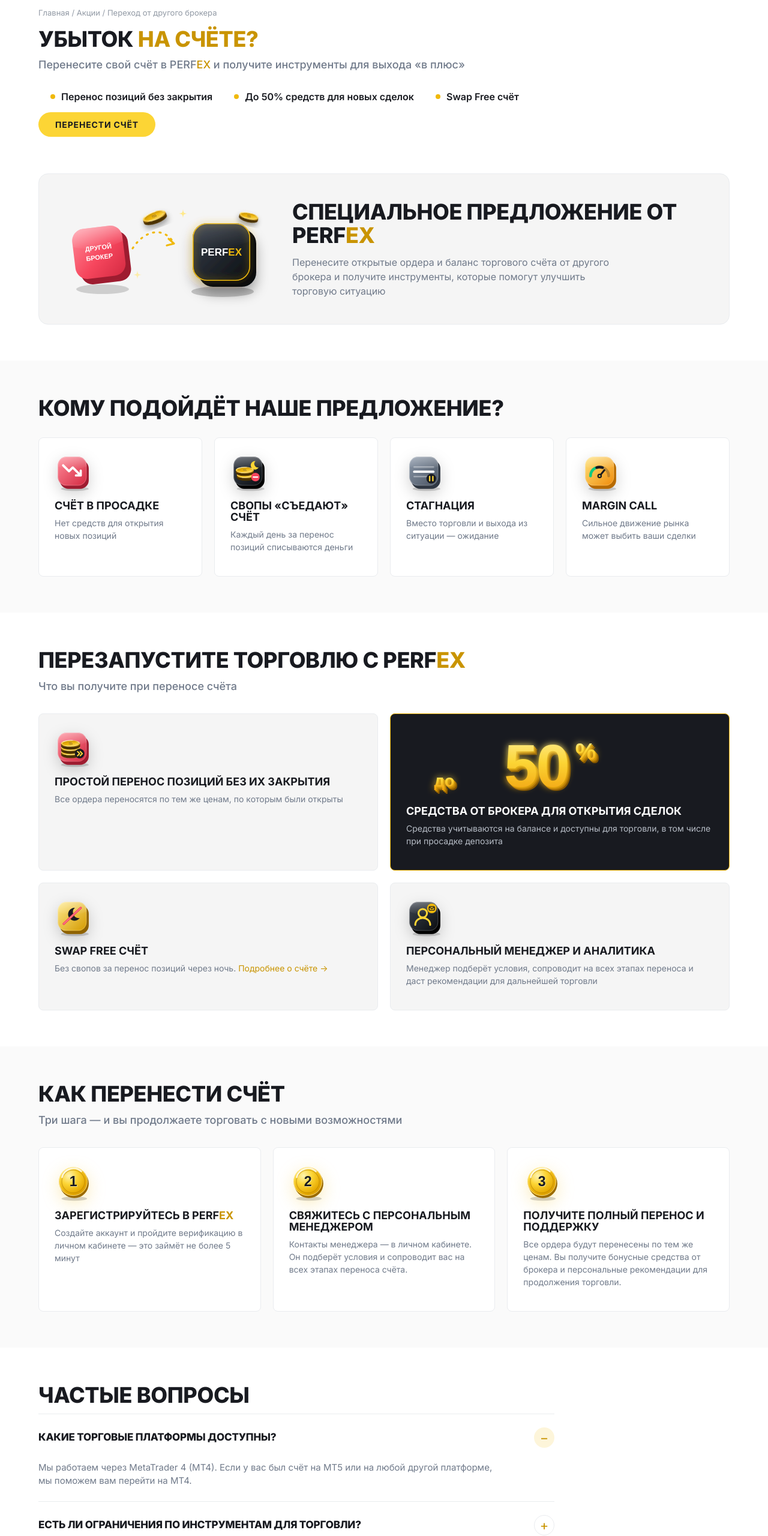
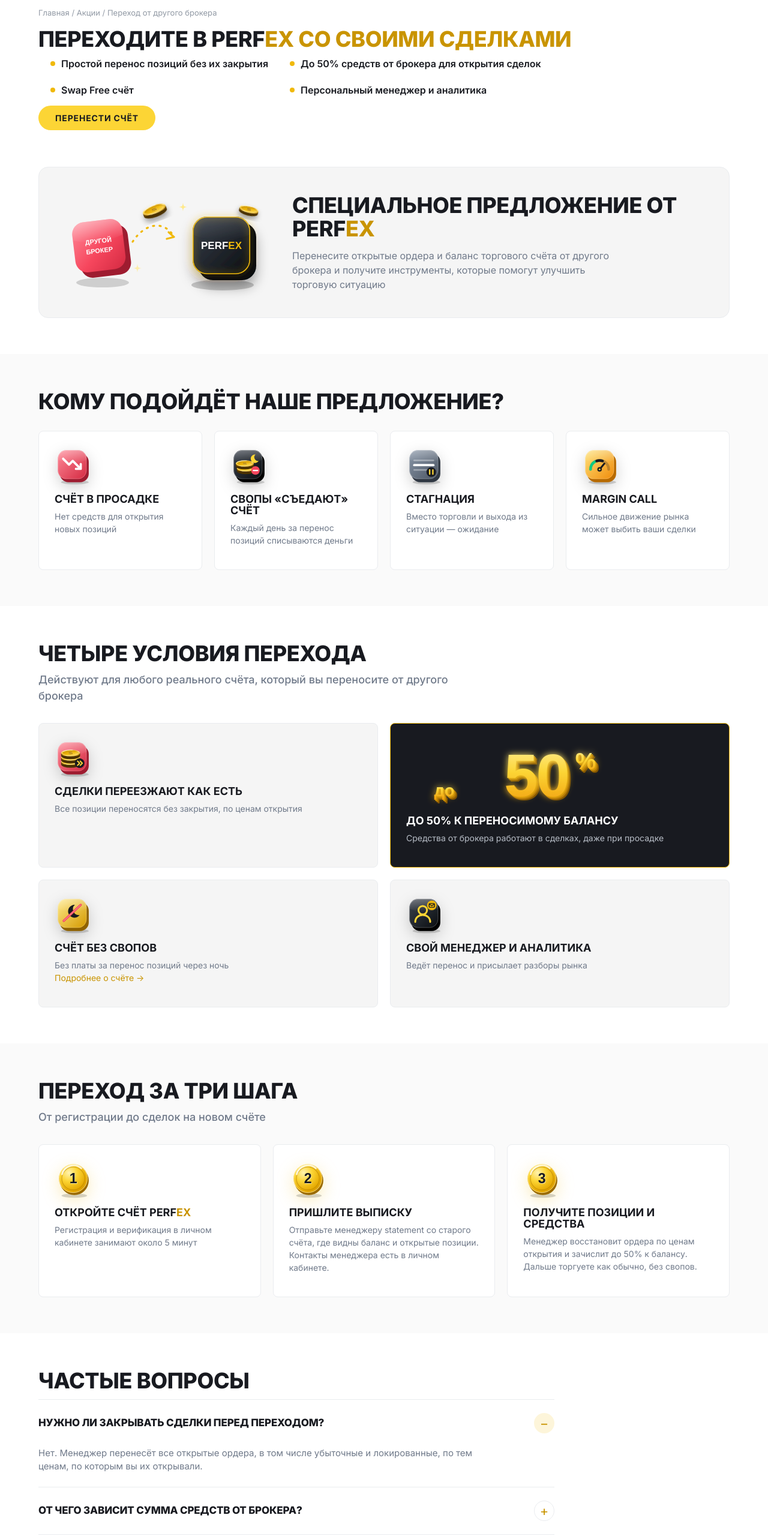
Before and after one commit to Dark13345/perfex, a plain HTML site: page transfer-account.html in a window 1280 px wide. Shown: the part 120-2680 px from the top of the page at 60% size. Drawn offline with Linux system fonts and the light colour scheme; a web font is replaced by a local one.

Commit message:
Переход от брокера: тексты как у v2; Forex: 4 валютные пары
Co-Authored-By: Claude Opus 5.5 <noreply@anthropic.com>

```diff
--- a/transfer-account.html
+++ b/transfer-account.html
@@ -85,6 +85,8 @@
 .tr-num3d { display: block; width: 330px; max-width: 100%; height: auto; overflow: visible; margin: 0 0 10px -6px; }
 .tr-offer { grid-template-columns: minmax(0, 330px) 1fr; }
 @media (max-width: 900px) { .tr-offer { grid-template-columns: 1fr; } }
+.tr-points2 { display: grid; grid-template-columns: repeat(2, max-content); }
+@media (max-width: 700px) { .tr-points2 { grid-template-columns: 1fr; } }
 </style>
 <svg width="0" height="0" style="position:absolute" aria-hidden="true">
 <defs>
@@ -126,12 +128,12 @@
 <section class="page" style="padding-bottom: 30px;">
 <div class="wrap">
 <div class="crumbs"><a href="index.html">Главная</a> / <a href="promos.html">Акции</a> / Переход от другого брокера</div>
-<h1>Убыток <span class="hl">на счёте?</span></h1>
-<p class="lead">Перенесите свой счёт в PERF<span class="ex">EX</span> и получите инструменты для выхода «в плюс»</p>
-<ul class="cb-points">
-<li>Перенос позиций без закрытия</li>
-<li>До 50% средств для новых сделок</li>
+<h1>Переходите в PERF<span class="ex">EX</span> <span class="hl">со&nbsp;своими сделками</span></h1>
+<ul class="cb-points tr-points2">
+<li>Простой перенос позиций без их закрытия</li>
+<li>До 50% средств от брокера для открытия сделок</li>
 <li>Swap Free счёт</li>
+<li>Персональный менеджер и аналитика</li>
 </ul>
 <p style="margin: 10px 0 20px;"><a href="#" class="cta">Перенести счёт</a></p>
 </div>
@@ -237,8 +239,8 @@
 
 <section>
 <div class="wrap">
-<h2>Перезапустите торговлю с PERF<span class="ex">EX</span></h2>
-<p class="lead">Что вы получите при переносе счёта</p>
+<h2>Четыре условия перехода</h2>
+<p class="lead">Действуют для любого реального счёта, который вы переносите от другого брокера</p>
 <div class="grid cols-2">
 <div class="card">
 <svg class="t2-ico3d" viewBox="0 0 72 72" width="64" height="64" aria-hidden="true">
@@ -250,8 +252,8 @@
 <rect x="6.5" y="6.5" width="53" height="53" rx="15.5" fill="none" stroke="#fff" stroke-opacity=".25"/>
 <g transform="translate(30 42) scale(.44)"><use href="#t2coin"/></g><g transform="translate(30 34) scale(.44)"><use href="#t2coin"/></g><g transform="translate(30 26) scale(.44)"><use href="#t2coin"/></g><circle cx="47" cy="45" r="9" fill="#181A20"/><path d="M43 41l4 4-4 4M48 41l4 4-4 4" fill="none" stroke="#FCD535" stroke-width="2.2" stroke-linecap="round" stroke-linejoin="round"/>
 </svg>
-<h3>Простой перенос позиций без их закрытия</h3>
-<p>Все ордера переносятся по тем же ценам, по которым были открыты</p>
+<h3>Сделки переезжают как есть</h3>
+<p>Все позиции переносятся без закрытия, по ценам открытия</p>
 </div>
 <div class="card tr-accent">
 <svg class="tr-num3d" viewBox="0 0 340 120" aria-hidden="true" role="img"><title>до 50%</title>
@@ -262,8 +264,8 @@
 <g fill="url(#t2goldNum)" transform="translate(-6 -6)" filter="url(#t2glow)"><text x="60" y="104" font-size="28">до</text><text x="290" y="104" font-size="104" text-anchor="end" letter-spacing="-3">50</text><text x="338" y="58" font-size="40" text-anchor="end">%</text></g>
 </g>
 </svg>
-<h3>Средства от брокера для открытия сделок</h3>
-<p>Средства учитываются на балансе и доступны для торговли, в том числе при просадке депозита</p>
+<h3>До 50% к переносимому балансу</h3>
+<p>Средства от брокера работают в сделках, даже при просадке</p>
 </div>
 <div class="card">
 <svg class="t2-ico3d" viewBox="0 0 72 72" width="64" height="64" aria-hidden="true">
@@ -275,8 +277,8 @@
 <rect x="6.5" y="6.5" width="53" height="53" rx="15.5" fill="none" stroke="#fff" stroke-opacity=".25"/>
 <path d="M38 17a12 12 0 1 0 9 19 11 11 0 0 1-9-19z" fill="#181A20"/><path d="M17 47L49 17" stroke="#F6465D" stroke-width="4.2" stroke-linecap="round"/><path d="M17 47L49 17" stroke="#fff" stroke-opacity=".35" stroke-width="1.4" stroke-linecap="round"/>
 </svg>
-<h3>Swap Free счёт</h3>
-<p>Без свопов за перенос позиций через ночь. <a href="trading/islamic.html">Подробнее о счёте →</a></p>
+<h3>Счёт без свопов</h3>
+<p>Без платы за перенос позиций через ночь<br><a href="trading/islamic.html">Подробнее о счёте →</a></p>
 </div>
 <div class="card">
 <svg class="t2-ico3d" viewBox="0 0 72 72" width="64" height="64" aria-hidden="true">
@@ -288,8 +290,8 @@
 <rect x="6.5" y="6.5" width="53" height="53" rx="15.5" fill="none" stroke="#fff" stroke-opacity=".25"/>
 <circle cx="31" cy="27" r="8" fill="none" stroke="#FCD535" stroke-width="3.4"/><path d="M17 49c0-8 6.3-13 14-13s14 5 14 13" fill="none" stroke="#FCD535" stroke-width="3.4" stroke-linecap="round"/><circle cx="48" cy="18" r="9" fill="#F0B90B"/><rect x="43" y="14.5" width="10" height="7" rx="1.4" fill="none" stroke="#181A20" stroke-width="1.6"/><path d="M43.4 15.4l4.6 3.4 4.6-3.4" fill="none" stroke="#181A20" stroke-width="1.4" stroke-linejoin="round"/>
 </svg>
-<h3>Персональный менеджер и аналитика</h3>
-<p>Менеджер подберёт условия, сопроводит на всех этапах переноса и даст рекомендации для дальнейшей торговли</p>
+<h3>Свой менеджер и аналитика</h3>
+<p>Ведёт перенос и присылает разборы рынка</p>
 </div>
 </div>
 </div>
@@ -297,8 +299,8 @@
 
 <section class="features">
 <div class="wrap">
-<h2>Как перенести счёт</h2>
-<p class="lead">Три шага — и вы продолжаете торговать с новыми возможностями</p>
+<h2>Переход за три шага</h2>
+<p class="lead">От регистрации до сделок на новом счёте</p>
 <div class="grid cols-3">
 <div class="card">
 <svg class="t2-num3d" viewBox="0 0 72 72" width="64" height="64" aria-hidden="true">
@@ -314,8 +316,8 @@
 <text x="35" y="43" fill="#181A20">1</text>
 </g>
 </svg>
-<h3>Зарегистрируйтесь в PERF<span class="ex">EX</span></h3>
-<p>Создайте аккаунт и пройдите верификацию в личном кабинете — это займёт не более 5 минут</p>
+<h3>Откройте счёт PERF<span class="ex">EX</span></h3>
+<p>Регистрация и верификация в личном кабинете занимают около 5 минут</p>
 </div>
 <div class="card">
 <svg class="t2-num3d" viewBox="0 0 72 72" width="64" height="64" aria-hidden="true">
@@ -331,8 +333,8 @@
 <text x="35" y="43" fill="#181A20">2</text>
 </g>
 </svg>
-<h3>Свяжитесь с персональным менеджером</h3>
-<p>Контакты менеджера — в личном кабинете. Он подберёт условия и сопроводит вас на всех этапах переноса счёта.</p>
+<h3>Пришлите выписку</h3>
+<p>Отправьте менеджеру statement со старого счёта, где видны баланс и открытые позиции. Контакты менеджера есть в личном кабинете.</p>
 </div>
 <div class="card">
 <svg class="t2-num3d" viewBox="0 0 72 72" width="64" height="64" aria-hidden="true">
@@ -348,8 +350,8 @@
 <text x="35" y="43" fill="#181A20">3</text>
 </g>
 </svg>
-<h3>Получите полный перенос и поддержку</h3>
-<p>Все ордера будут перенесены по тем же ценам. Вы получите бонусные средства от брокера и персональные рекомендации для продолжения торговли.</p>
+<h3>Получите позиции и средства</h3>
+<p>Менеджер восстановит ордера по ценам открытия и зачислит до 50% к балансу. Дальше торгуете как обычно, без свопов.</p>
 </div>
 </div>
 </div>
@@ -360,20 +362,32 @@
 <h2>Частые вопросы</h2>
 <div class="faq faq-acc">
 <details class="faq-item" open>
-<summary><h3>Какие торговые платформы доступны?</h3></summary>
-<div class="faq-body"><p>Мы работаем через MetaTrader 4 (MT4). Если у вас был счёт на MT5 или на любой другой платформе, мы поможем вам перейти на MT4.</p></div>
+<summary><h3>Нужно ли закрывать сделки перед переходом?</h3></summary>
+<div class="faq-body"><p>Нет. Менеджер перенесёт все открытые ордера, в том числе убыточные и локированные, по тем ценам, по которым вы их открывали.</p></div>
 </details>
 <details class="faq-item">
-<summary><h3>Есть ли ограничения по инструментам для торговли?</h3></summary>
-<div class="faq-body"><p>Доступны все стандартные торговые инструменты MT4 в PERFEX: валюты, металлы, сырьё, индексы, криптовалюты</p></div>
+<summary><h3>От чего зависит сумма средств от брокера?</h3></summary>
+<div class="faq-body"><p>От баланса, который вы переносите: до 50% от него. Точную сумму менеджер называет после того, как посмотрит выписку.</p></div>
 </details>
 <details class="faq-item">
-<summary><h3>Как можно использовать торговые средства от PERFEX?</h3></summary>
+<summary><h3>Как работают средства от брокера?</h3></summary>
 <div class="faq-body"><ul class="tr-list">
-<li>Средства учитываются на балансе торгового счёта и доступны для совершения торговых операций, в том числе и в случае просадки депозита</li>
-<li>Средства становятся доступны для вывода с торгового счёта после того, как объём торговых операций достигнет количества закрытых лотов, определяемого по формуле: количество закрытых лотов = сумма торговых средств в USD</li>
-<li>Средства предоставляются на неограниченный срок. Для торговли можно использовать любые торговые стратегии.</li>
+<li>Участвуют в сделках и поддерживают счёт при просадке</li>
+<li>Доступны для вывода, когда объём закрытых сделок в лотах сравняется с суммой средств в долларах</li>
+<li>Срок не ограничен, торговать можно по любой стратегии</li>
 </ul></div>
+</details>
+<details class="faq-item">
+<summary><h3>Я торговал на MT5. Перенос возможен?</h3></summary>
+<div class="faq-body"><p>Да. В PERFEX торговля идёт в MetaTrader 4, и менеджер поможет перейти на него с MT5 или любой другой платформы.</p></div>
+</details>
+<details class="faq-item">
+<summary><h3>Будут ли списываться свопы по перенесённым позициям?</h3></summary>
+<div class="faq-body"><p>Нет. Позиции переезжают на Swap Free счёт, за перенос через ночь плата не берётся.</p></div>
+</details>
+<details class="faq-item">
+<summary><h3>Чем я смогу торговать после переезда?</h3></summary>
+<div class="faq-body"><p>Всеми инструментами PERFEX в MT4: валютами, металлами, сырьём, индексами и криптовалютами</p></div>
 </details>
 </div>
 </div>
@@ -381,8 +395,8 @@
 
 <section class="cta-banner">
 <div class="wrap">
-<h2>Оставьте просадку позади</h2>
-<p>Теперь — только движение вперёд</p>
+<h2>Переезжайте вместе со сделками</h2>
+<p>Откройте счёт PERFEX, и менеджер возьмёт перенос на себя</p>
 <div class="btns">
 <a href="#" class="btn primary">Зарегистрироваться</a>
 </div>
```
Also changed, not shown: markets/forex.html (+1 -1 lines).
